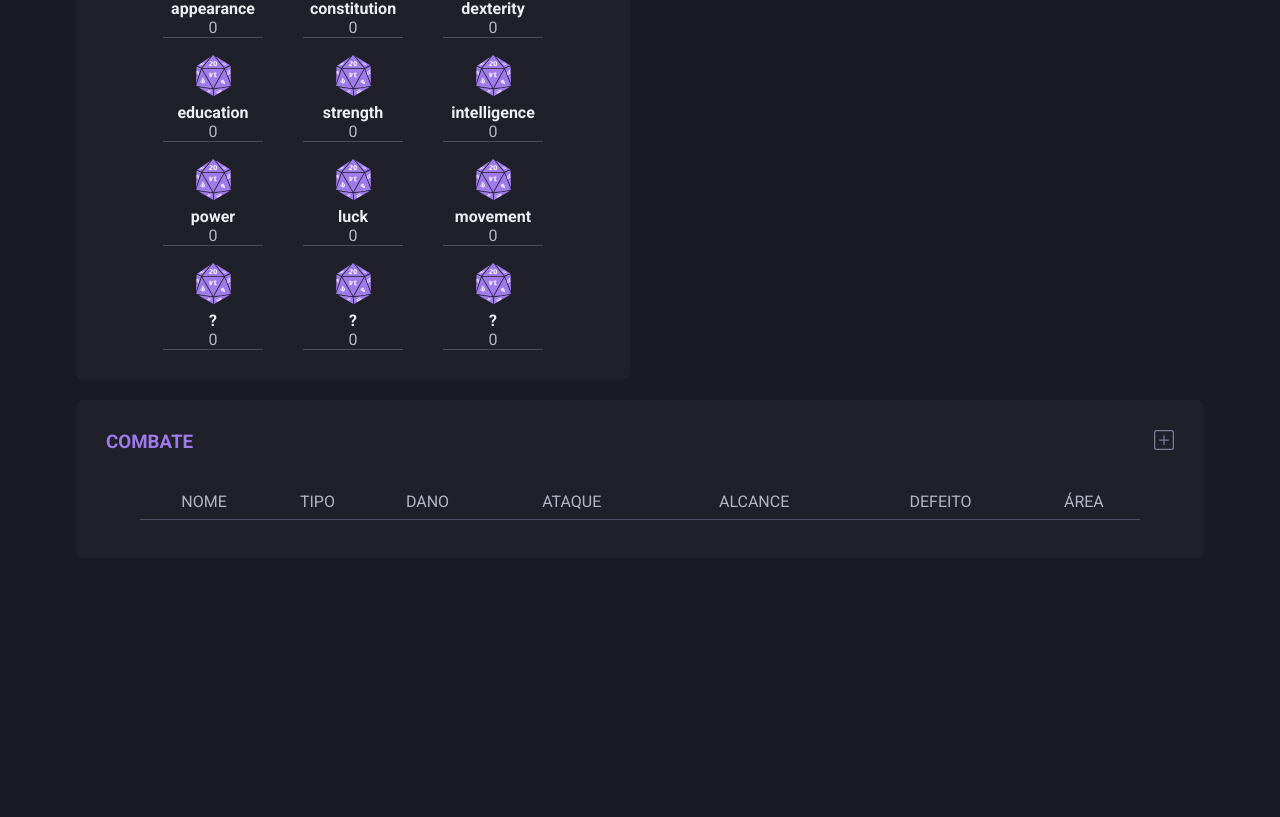
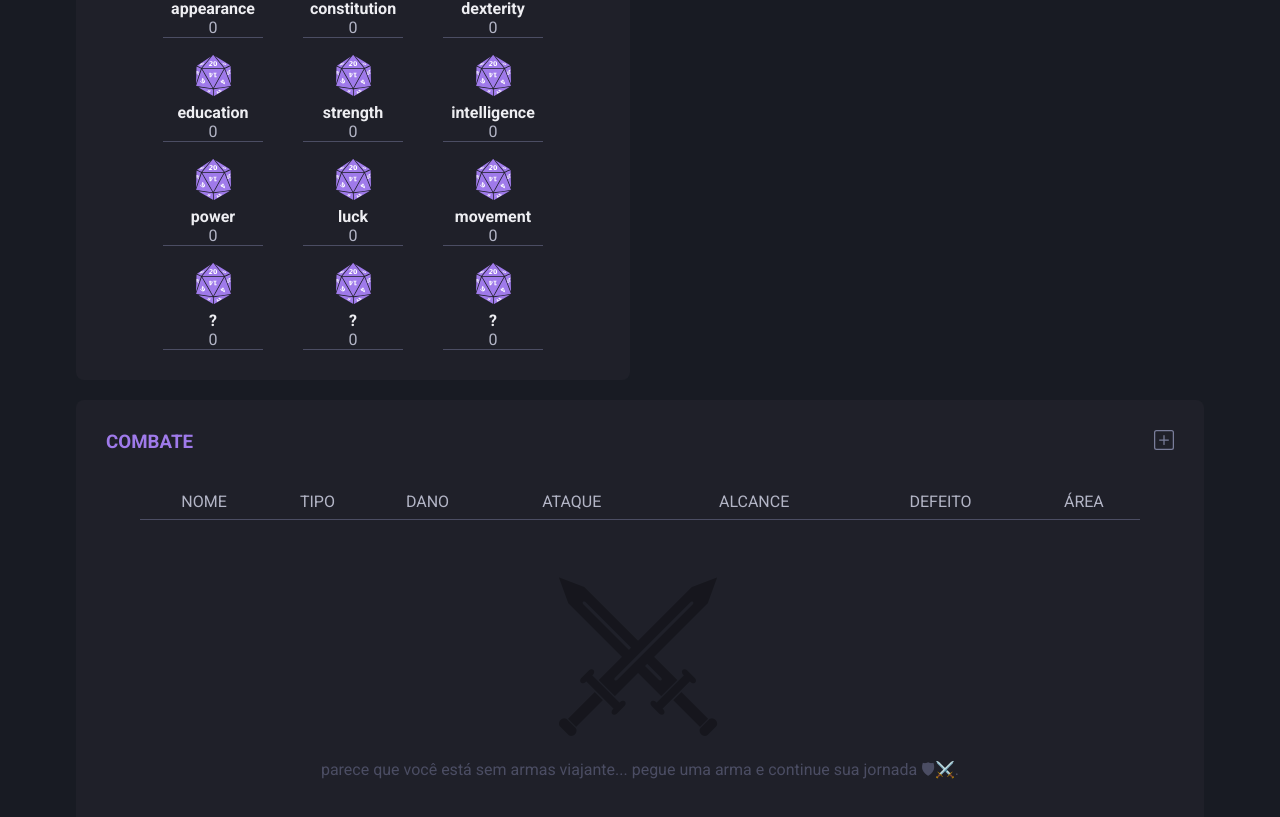
Before and after one commit to Kwan13/rpg-sheet, a React (Create React App) app: page / in a window 1280 px wide. Shown: the part 894-1711 px from the top of the page. Before the commit the page ends 1472 px from the top, so only its background shows below. Built offline with nearby package versions, Linux system fonts and the light colour scheme.

Commit message:
minor changes to the combat component

```diff
--- a/src/components/Combat/index.tsx
+++ b/src/components/Combat/index.tsx
@@ -14,11 +14,12 @@ import { useForm } from 'react-hook-form';
 import { v4 as uuid } from 'uuid';
 
 import { Modal } from '../Modal';
+import { Input } from '../Input';
 
 import { useCombat } from '../../hooks/CombatContext';
 
 import { Container } from './styles';
-import { Input } from '../Input';
+import swordsImg from '../../assets/swords.png';
 
 type FormData = {
   name: string;
@@ -117,6 +118,17 @@ export function Combat(): ReactElement {
           ))}
         </tbody>
       </table>
+      {weapons.length <= 0 ? (
+        <div className="emptyWeapons">
+          <img src={swordsImg} alt="" />
+          <p>
+            parece que você está sem armas viajante... pegue uma arma e continue
+            sua jornada 🛡⚔️.
+          </p>
+        </div>
+      ) : (
+        ''
+      )}
 
       {isOpen && (
         <Modal modalTitle="Novo item" closeModal={toggleOpenCloseModal}>
--- a/src/components/Combat/styles.tsx
+++ b/src/components/Combat/styles.tsx
@@ -34,6 +34,24 @@ export const Container = styled.div<ContainerProps>`
     }
   }
 
+  .emptyWeapons {
+    margin-top: 30px;
+    z-index: 1;
+
+    display: flex;
+    flex-direction: column;
+    align-items: center;
+    justify-content: center;
+
+    img {
+      filter: opacity(0.3);
+    }
+
+    p {
+      color: var(--gray-600);
+    }
+  }
+
   table {
     width: 1000px;
     margin: 0 auto;
--- a/src/components/Modal/styles.tsx
+++ b/src/components/Modal/styles.tsx
@@ -7,6 +7,7 @@ export const Container = styled.main`
   bottom: 0;
   left: 0;
   right: 0;
+  z-index: 100;
 
   display: flex;
   align-items: center;
--- a/src/pages/Home/styles.tsx
+++ b/src/pages/Home/styles.tsx
@@ -24,6 +24,7 @@ export const AttributesSession = styled.section`
 `;
 
 export const CombateSession = styled.section`
+  min-height: 300px;
   margin-top: 20px;
   padding: 30px;
   background-color: var(--gray-800);
```
Also changed, not shown: src/assets/swords.png (added).
